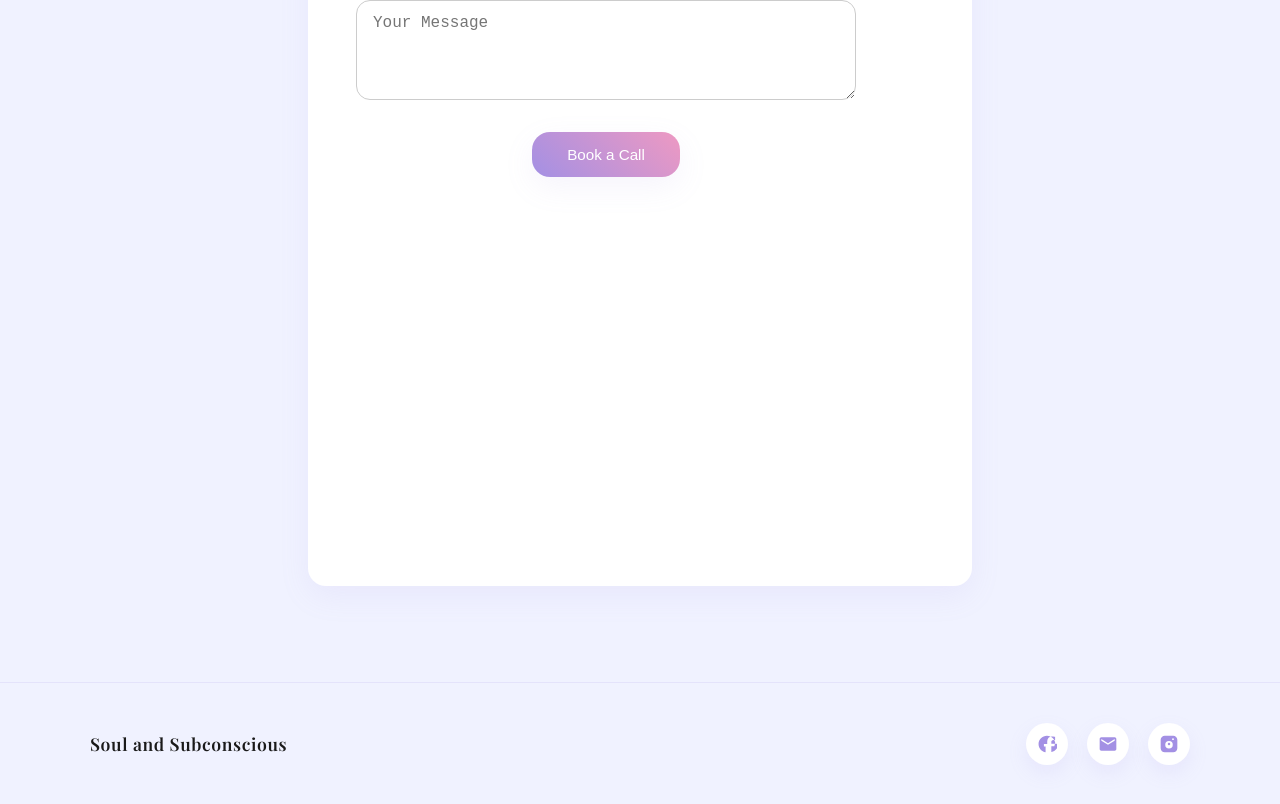
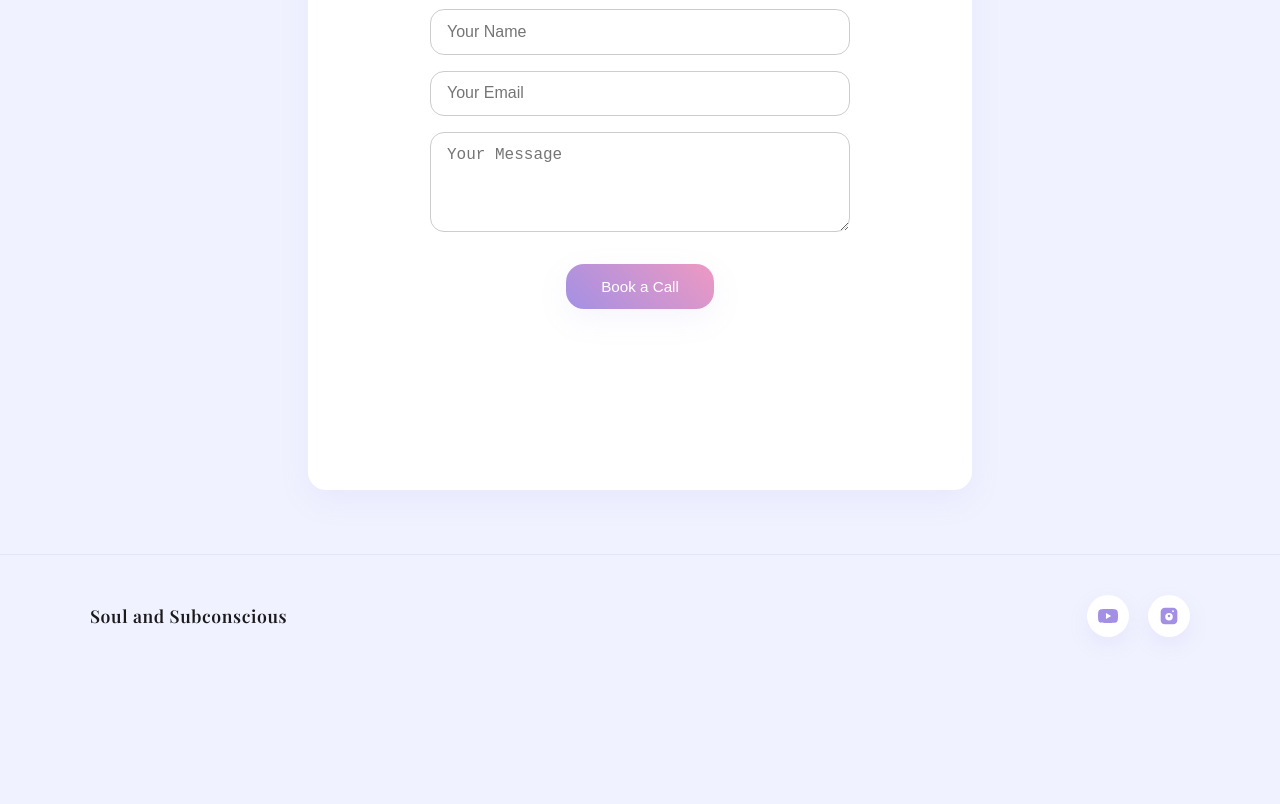
Before and after one commit to katag1001/soul_subconscious, a React (Vite) app: page / in a window 1280 px wide. Shown: the part 3615-4419 px from the top of the page. After the commit the page ends 4292 px from the top, so only its background shows below. Built offline with nearby package versions, Linux system fonts and the light colour scheme.

Commit message:
footer fix

```diff
--- a/src/components/Footer.jsx
+++ b/src/components/Footer.jsx
@@ -1,4 +1,4 @@
-import './Footer.css'
+import './Footer.css';
 
 export default function Footer() {
   return (
@@ -6,25 +6,51 @@ export default function Footer() {
       <div className="container footer-inner">
         <div className="footer-left">Soul and Subconscious</div>
         <div className="footer-right">
-          <a href="" aria-label="Facebook" className="social" title="Facebook">
-            <svg viewBox="0 0 24 24" fill="currentColor" aria-hidden="true">
-              <path d="M22 12.07C22 6.48 17.52 2 11.93 2 6.34 2 1.86 6.48 1.86 12.07c0 4.99 3.66 9.13 8.44 9.93v-7.03H8.29v-2.9h3.98V9.04c0-3.95 2.36-6.11 5.95-6.11 1.72 0 3.51.31 3.51.31v3.86h-1.98c-1.95 0-2.56 1.21-2.56 2.45v2.1h4.35l-.7 2.9h-3.65v7.03c4.78-.8 8.44-4.94 8.44-9.93z"/>
+
+          {/* YouTube Icon */}
+          <a
+            href="https://www.youtube.com/@soulandsubconscious"
+            aria-label="YouTube"
+            className="social"
+            title="YouTube"
+            target="_blank"
+            rel="noopener noreferrer"
+          >
+            <svg
+  xmlns="http://www.w3.org/2000/svg"
+  viewBox="0 0 24 24"
+  fill="currentColor"
+  width="24"
+  height="24"
+  aria-hidden="true"
+>
+  <path d="M23.498 6.186a2.998 2.998 0 0 0-2.116-2.123C19.428 3.5 12 3.5 12 3.5s-7.428 0-9.382.563a2.998 2.998 0 0 0-2.116 2.123A31.246 31.246 0 0 0 0 12a31.246 31.246 0 0 0 .502 5.814 2.998 2.998 0 0 0 2.116 2.123C4.572 20.5 12 20.5 12 20.5s7.428 0 9.382-.563a2.998 2.998 0 0 0 2.116-2.123A31.246 31.246 0 0 0 24 12a31.246 31.246 0 0 0-.502-5.814zM9.545 15.568V8.432L15.818 12l-6.273 3.568z"/>
+</svg>
+
+          </a>
+
+          {/* Instagram Icon */}
+          <a
+            href="https://www.instagram.com/soul_and_subconscious/?hl=en"
+            aria-label="Instagram"
+            className="social"
+            title="Instagram"
+            target="_blank"
+            rel="noopener noreferrer"
+          >
+            <svg
+              viewBox="0 0 24 24"
+              fill="currentColor"
+              width="24"
+              height="24"
+              aria-hidden="true"
+            >
+              <path d="M7 2C4.24 2 2 4.24 2 7v10c0 2.76 2.24 5 5 5h10c2.76 0 5-2.24 5-5V7c0-2.76-2.24-5-5-5H7zm5 6.5A4.5 4.5 0 1 1 7.5 13 4.5 4.5 0 0 1 12 8.5zm4.8-3.4a1.08 1.08 0 1 1-1.08 1.08A1.08 1.08 0 0 1 16.8 5.1zM12 10.5A1.5 1.5 0 1 0 13.5 12 1.5 1.5 0 0 0 12 10.5z"/>
             </svg>
           </a>
 
-          <a href="" aria-label="Email" className="social" title="Email">
-            <svg viewBox="0 0 24 24" fill="currentColor" aria-hidden="true">
-              <path d="M20 4H4c-1.1 0-2 .9-2 2v12c0 1.1.9 2 2 2h16c1.1 0 2-.9 2-2V6c0-1.1-.9-2-2-2zm0 4l-8 5-8-5V6l8 5 8-5v2z"/>
-            </svg>
-          </a>
-
-          <a href="" aria-label="Instagram" className="social" title="Instagram">
-            <svg viewBox="0 0 24 24" fill="currentColor" aria-hidden="true">
-              <path d="M7 2C4.24 2 2 4.24 2 7v10c0 2.76 2.24 5 5 5h10c2.76 0 5-2.24 5-5V7c0-2.76-2.24-5-5-5H7zm5 6.5A4.5 4.5 0 1 1 7.5 13 4.5 4.5 0 0 1 12 8.5zm4.8-3.4a1.08 1.08 0 1 1-1.08 1.08A1.08 1.08 0 0 1 16.8 5.1zM12 10.5A1.5 1.5 0 1 0 13.5 12 1.5 1.5 0 0 0 12 10.5z"/>
-            </svg>
-          </a>
         </div>
       </div>
     </footer>
-  )
+  );
 }
--- a/src/pages/home.css
+++ b/src/pages/home.css
@@ -297,12 +297,16 @@
 
 .lead-form {
   background: var(--white);
-  padding: 3rem 2rem;
+  padding: 0rem 2rem;
   border-radius: var(--radius-lg);
   box-shadow: var(--soft-shadow);
   max-width: 600px;
-  margin: 0 auto 6rem;
+  margin: auto;
   text-align: center;
+  flex-direction: column;
+  justify-content: center;
+  display: flex;
+  align-items: center;
 }
 
 .lead-form h2 {
@@ -312,8 +316,6 @@
 .lead-form p {
   margin-bottom: 2rem;
   max-width: 420px;
-  margin-left: auto;
-  margin-right: auto;
 }
 
 /* ---------- Contact Form ---------- */
@@ -323,6 +325,7 @@
   max-width: 500px;
   display: flex;
   flex-direction: column;
+
   gap: 1rem;
 }
 
@@ -349,5 +352,6 @@
   .lead-form {
     padding: 2.5rem 1.5rem;
     margin-bottom: 4rem;
+    max-width: 80%;
   }
 }
```
